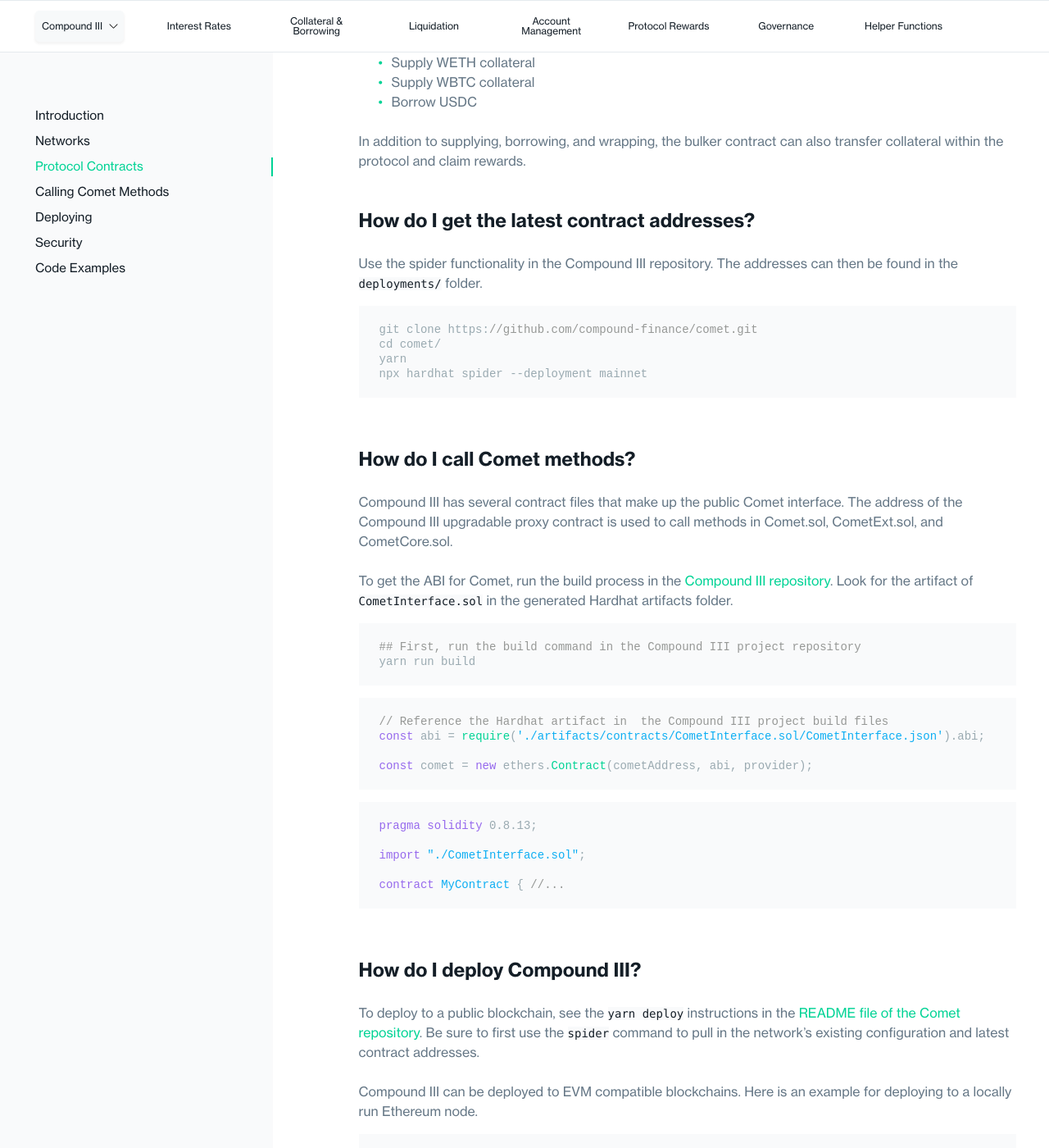
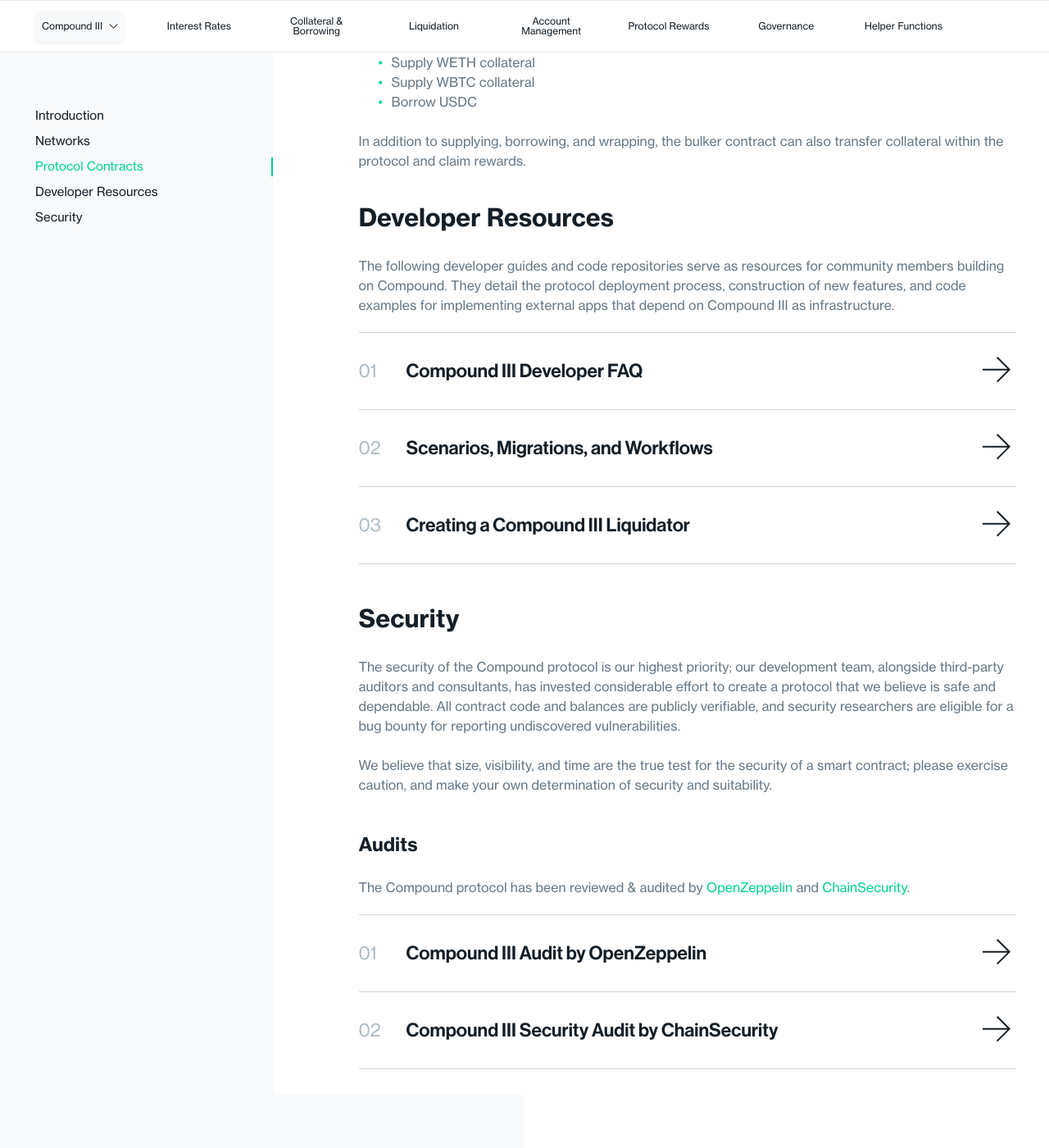
Before and after one commit to compound-finance/compound-finance.github.io, a Jekyll site: the page built from docs/pages/v3/compound-3.md, in a window 1280 px wide and 1400 px high, scrolled down 3099 px. Shown: the whole window at 82% size. Built offline with Jekyll 4.4.1, drawn with Linux system fonts in a browser that asks for light colours; after the commit the page ends 4436 px from its top, so only the background shows below that; some of the changed text lies outside the part shown.

Commit message:
Developer Resources Section (#31)
* Rearranged the v3 docs home page

* spelling

````diff
--- a/docs/pages/v3/compound-3.md
+++ b/docs/pages/v3/compound-3.md
@@ -8,11 +8,9 @@
 sidebar_nav_data:
   compound-iii: Introduction
   networks: Networks
-  what-does-each-protocol-contract-do: Protocol Contracts
-  how-do-i-call-comet-methods: Calling Comet Methods
-  how-do-i-deploy-compound-iii: Deploying
+  protocol-contracts: Protocol Contracts
+  developer-resources: Developer Resources
   security: Security
-  code-examples: Code Examples
 
 deployments:
   Ethereum Mainnet - USDC Base: ## this becomes the header text
@@ -89,7 +87,7 @@
 
 <div id="networks-widget-container"></div>
 
-### What does each protocol contract do?
+### Protocol Contracts
 
 #### cUSDCv3
 
@@ -134,66 +132,14 @@
 
 In addition to supplying, borrowing, and wrapping, the bulker contract can also transfer collateral within the protocol and claim rewards.
 
-### How do I get the latest contract addresses?
+## Developer Resources
 
-Use the spider functionality in the Compound III repository. The addresses can then be found in the `deployments/` folder.
+The following developer guides and code repositories serve as resources for community members building on Compound. They detail the protocol deployment process, construction of new features, and code examples for implementing external apps that depend on Compound III as infrastructure.
 
-```
-git clone https://github.com/compound-finance/comet.git
-cd comet/
-yarn
-npx hardhat spider --deployment mainnet
-```
-
-### How do I call Comet methods?
-
-Compound III has several contract files that make up the public Comet interface. The address of the Compound III upgradable proxy contract is used to call methods in Comet.sol, CometExt.sol, and CometCore.sol.
-
-To get the ABI for Comet, run the build process in the [Compound III repository](https://github.com/compound-finance/comet). Look for the artifact of `CometInterface.sol` in the generated Hardhat artifacts folder.
-
-```bash
-## First, run the build command in the Compound III project repository
-yarn run build
-```
-
-```js
-// Reference the Hardhat artifact in  the Compound III project build files
-const abi = require('./artifacts/contracts/CometInterface.sol/CometInterface.json').abi;
-
-const comet = new ethers.Contract(cometAddress, abi, provider);
-```
-
-```solidity
-pragma solidity 0.8.13;
-
-import "./CometInterface.sol";
-
-contract MyContract { //...
-```
-
-### How do I deploy Compound III?
-
-To deploy to a public blockchain, see the `yarn deploy` instructions in the [README file of the Comet repository](https://github.com/compound-finance/comet#multi-chain-support). Be sure to first use the `spider` command to pull in the network's existing configuration and latest contract addresses.
-
-Compound III can be deployed to EVM compatible blockchains. Here is an example for deploying to a locally run Ethereum node.
-
-```
-## In one command line window:
-git clone https://github.com/compound-finance/comet.git
-cd comet/
-yarn install
-
-## This runs the ethereum node locally
-## The development mnemonic or private keys can be configured in hardhat.config.ts
-npx hardhat node
-
-## In another command line window:
-cd comet/
-
-## This deploys to the running local ethereum node
-## It also writes deployment information to ./deployments/localhost/
-yarn deploy --network localhost
-```
+1. [Compound III Developer FAQ](https://github.com/compound-developers/compound-3-developer-faq){:target="_blank"}
+2. [Scenarios, Migrations, and Workflows](https://www.comp.xyz/t/compound-iii-scenarios-migrations-and-workflows/3771){:target="_blank"}
+3. [Creating a Compound III Liquidator](https://www.comp.xyz/t/the-compound-iii-liquidation-guide/3452){:target="_blank"}
+{: .mega-ordered-list }
 
 ## Security
 
@@ -208,9 +154,3 @@
 1. [Compound III Audit by OpenZeppelin](https://blog.openzeppelin.com/compound-iii-audit/){:target="_blank"}
 2. [Compound III Security Audit by ChainSecurity](https://chainsecurity.com/security-audit/compound-iii/){:target="_blank"}
 {: .mega-ordered-list }
-
-### Code Examples
-
-The [Compound III Developer FAQ](https://github.com/compound-developers/compound-3-developer-faq){:target="_blank"} repository contains code examples for frequent Compound III developer tasks.
-
-See `contracts/MyContract.sol` for Solidity examples, and also the individual JavaScript files in `examples/` for helpful use cases.
````
